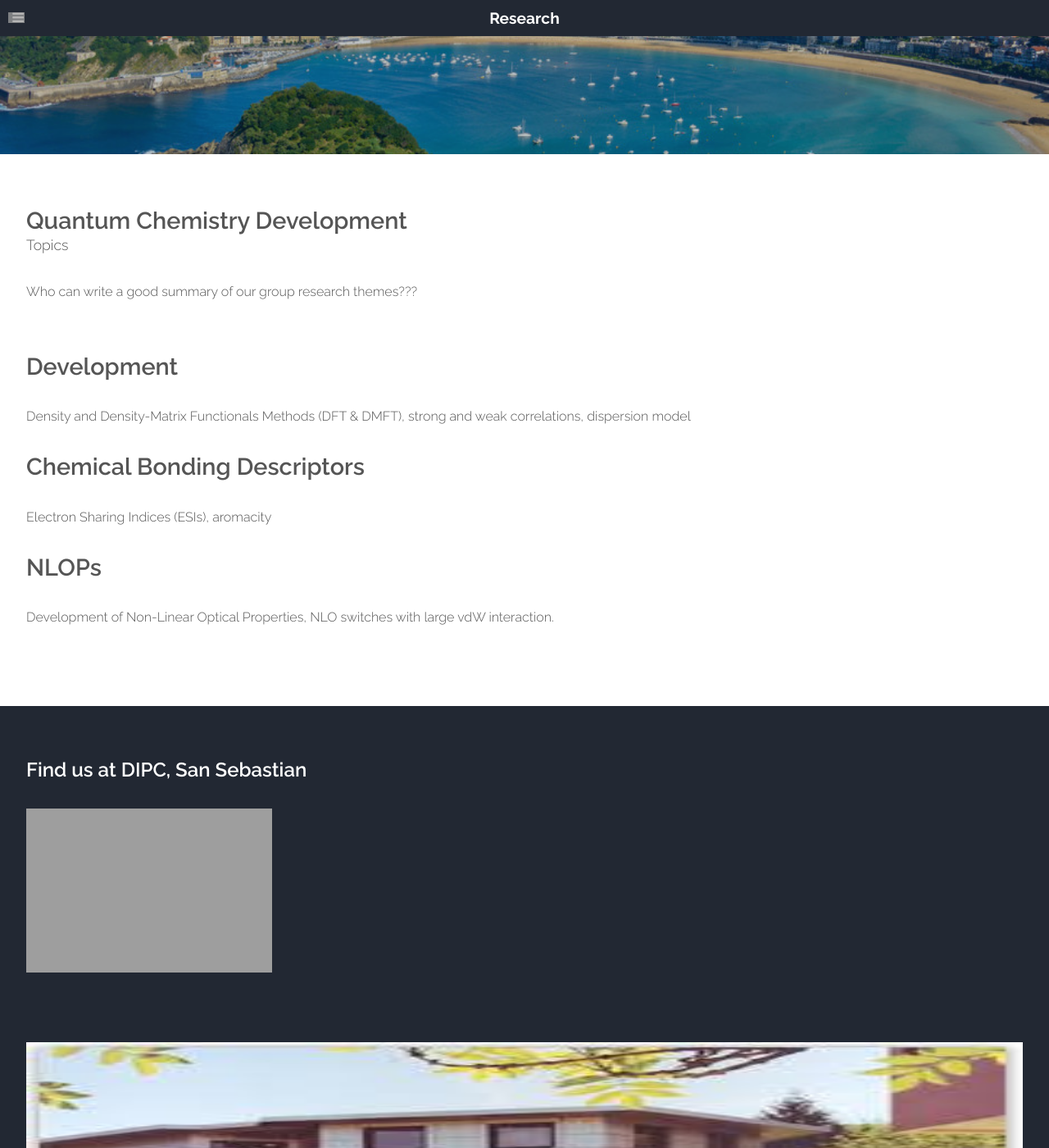
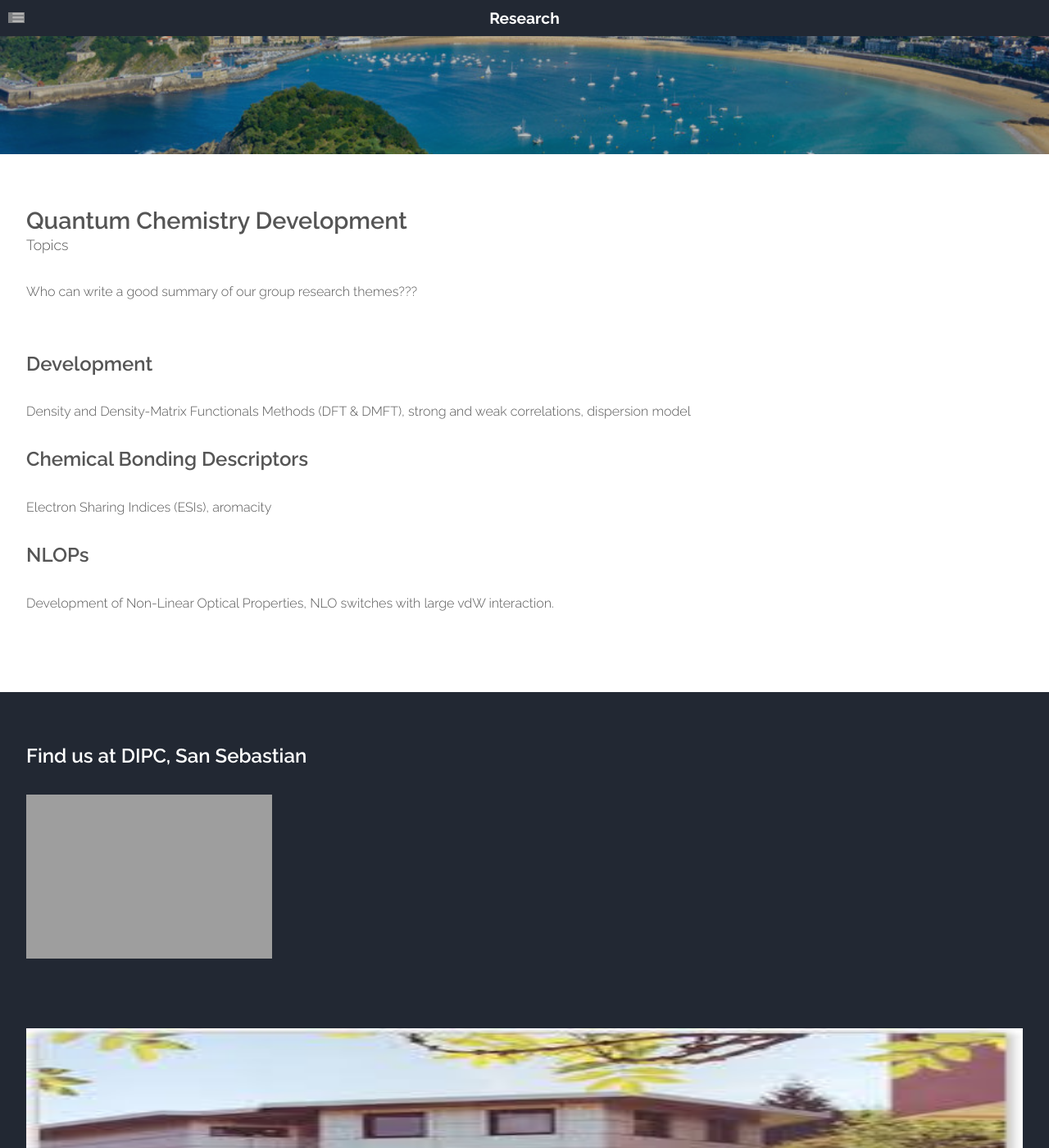
Before and after one commit to old-jekyll-templates/Horizons-Jekyll-Theme, a Jekyll site: the page built from research.html, in a window 1280 px wide and 1400 px high. Shown: the whole window at 82% size. Built offline with Jekyll 4.4.1, drawn with Linux system fonts in a browser that asks for light colours; grey boxes are pictures that could not be loaded.

Commit message:
Update style.css

```diff
--- a/assets/css/style.css
+++ b/assets/css/style.css
@@ -616,7 +616,7 @@
 		}
 
 			#main .sidebar .major h2 {
-				font-size: 1.8em;
+				font-size: 1.5em;
 				background: no-repeat;
 			}
 
@@ -631,7 +631,7 @@
 		}
 
 		#main .sidebar > :first-child {
-			margin-bottom: 1.5em;
+			margin-bottom: 1em;
 		}
 
 /* Footer */
```
